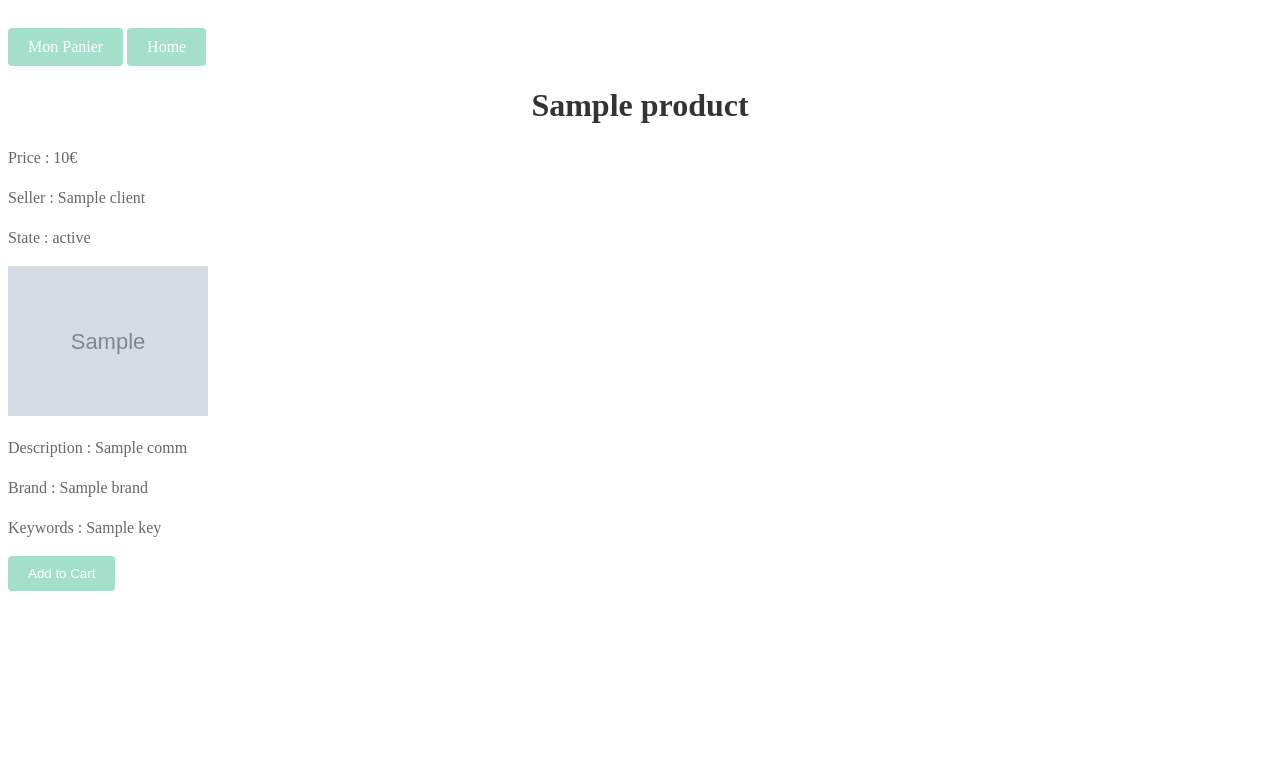
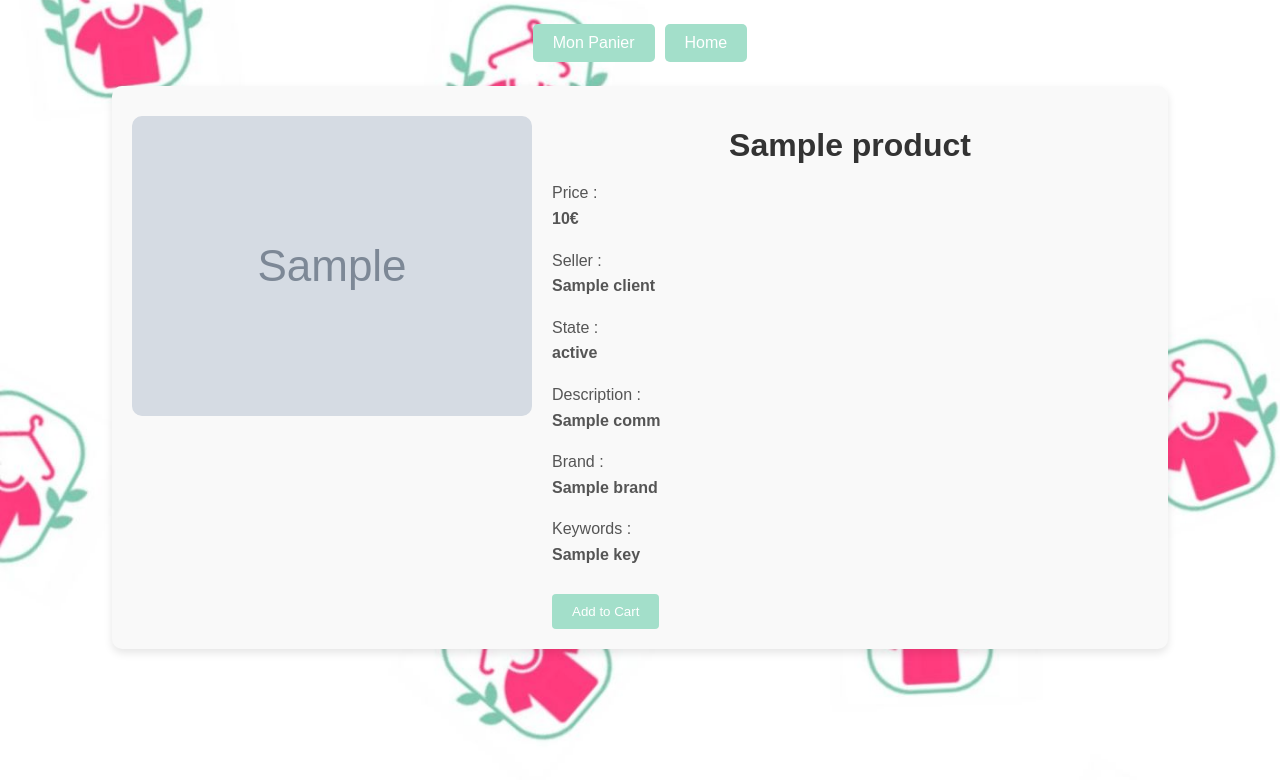
Before and after one commit to sebDtSci/appOps, a Flask app: template templates/product_detail.html in a window 1280 px wide. Shown: the top 780 px of the page. Run offline with Flask 3, Linux system fonts and the light colour scheme; a user stored in the database is signed in; the template is opened without the code that fills it: most values are stand-ins (such as "Sample title", 1, 10 or a date in 2020); grey boxes marked "Sample" are stand-in pictures.

Commit message:
enhance: product page UwU

```diff
--- a/static/styles.css
+++ b/static/styles.css
@@ -1,3 +1,7 @@
+:root {
+    font-family: "arial";
+}
+
 .cancel-button {
     /* Styles du bouton */
 }
@@ -88,13 +92,14 @@ input[type="submit"]:hover {
 
 /* Edit and Delete Buttons */
 .edit-button, .delete-button {
+    display: inline-block;
     background-color: #f2f2f2;
     padding: 10px 20px;
     border: 1px solid #ccc;
     border-radius: 5px;
     text-decoration: none;
     color: #333;
-    margin-right: 10px;
+    margin: 0 10px;
 }
 
 .edit-button:hover, .delete-button:hover {
@@ -110,3 +115,57 @@ input[type="submit"]:hover {
     border-radius: 5px;
     text-align: center;
 }
+
+.container-product {
+    display: flex;
+    align-items: start;
+    gap: 20px;
+    margin: 0 7rem;
+}
+
+.product-grid {
+    display: flex;
+    background: #f9f9f9;
+    padding: 20px;
+    border-radius: 10px;
+    box-shadow: 0 4px 8px rgba(0, 0, 0, 0.1);
+}
+
+.product-image img {
+    max-width: 400px;
+    border-radius: 10px;
+}
+
+.product-details {
+    flex-grow: 1;
+}
+
+.product-details h1 {
+    color: #333;
+    margin-bottom: 10px;
+}
+
+.product-details p {
+    color: #555;
+    line-height: 1.6;
+}
+
+.product-info {
+    display: block;
+    font-weight: 700;
+}
+
+.add-to-cart, .edit-button, .delete-button {
+    padding: 10px 15px;
+    border: none;
+    background-color: #a3dfca;
+    color: white;
+    text-decoration: none;
+    border-radius: 5px;
+    cursor: pointer;
+    margin-top: 10px;
+}
+
+.add-to-cart:hover, .edit-button:hover, .delete-button:hover {
+    filter: brightness(110%)
+}
--- a/templates/product_detail.html
+++ b/templates/product_detail.html
@@ -3,45 +3,46 @@
 <head>
     <title>Product Details</title>
     <link rel="stylesheet" type="text/css" href="{{ url_for('static', filename='styles.css') }}">
+    <link rel="stylesheet" type="text/css" href="{{ url_for('static', filename='stylesLog.css') }}">
 </head>
 <body>
-    <header>
-        <div class="add-button">
-            <a href="/show_cart">Mon Panier </a>
-            <a href="/index">Home </a>
+    <header style="margin: 1.5rem 0;">
+        <nav>
+            <a href="/show_cart" class="nav-button">Mon Panier </a>
+            <a href="/index" class="nav-button">Home </a>
+        </nav>
+    </header>
+    <div class="container-product product-grid">
+        <div class="product-image">
+            {% if product.get('img') %}
+                <img src="{{ url_for('static', filename='uploads/' + product.get('img')) }}">
+            {% endif %}
         </div>
-    </header>
-    <div class="container">
+
+        <div class="product-details">
             <h1>{{ product.name }}</h1>
-        <p>Price : {{ product.price }}€</p>
-        <p>Seller : {{ product['client'] }}</p>
-        <p>State : {{ product['state'] }}</p>
-
-            {% if product.get('img') %}
-                <!-- <img src="{{ url_for('static', filename='uploads/' + product.get('img')) }}" alt="{{ product['img'] }}" width="200"> -->
-                <img src="{{ url_for('static', filename='uploads/' + product.get('img')) }}" width="200">
-            {% endif %}
-
-        <p> Description : {{ product['comm'] }}</p>
-        <p> Brand : {{ product['brand'] }}</p>
-        <p> Keywords : {{ product['key'] }}</p>
-
-        <p></p>
+            <p>Price : <span class="product-info">{{ product.price }}€</p>
+            <p>Seller : <span class="product-info">{{ product['client'] }}</span></p>
+            <p>State : <span class="product-info">{{ product['state'] }}</span></p>
+            <p> Description : <span class="product-info">{{ product['comm'] }}</span></p>
+            <p> Brand : <span class="product-info">{{ product['brand'] }}</span></p>
+            <p> Keywords : <span class="product-info">{{ product['key'] }}</span></p>
 
             {% if current_user.is_authenticated and current_user.id != product.client %}
             <form action="/add_to_cart" method="post">
                 <input type="hidden" name="client" value="{{ client_name }}">
                 <input type="hidden" name="product_id" value="{{ product.id }}">
-            <input type="submit" value="Add to Cart">
+                <input type="submit" value="Add to Cart" class="add-to-cart">
             </form>
             {% endif %}
 
-        <!-- Check if the current user is the owner of the product -->
             {% if current_user.is_authenticated and current_user.id == product.client %}
                 <a class="edit-button" href="{{ url_for('edit_product', product_id=product.id) }}">Edit</a>
                 <a class="delete-button" href="{{ url_for('delete_product', product_id=product.id) }}">Delete</a>
             {% endif %}
         </div>
+    </div>
+
 </body>
 </html>
 
```
Lines whose indentation alone changed are shown as unchanged.
